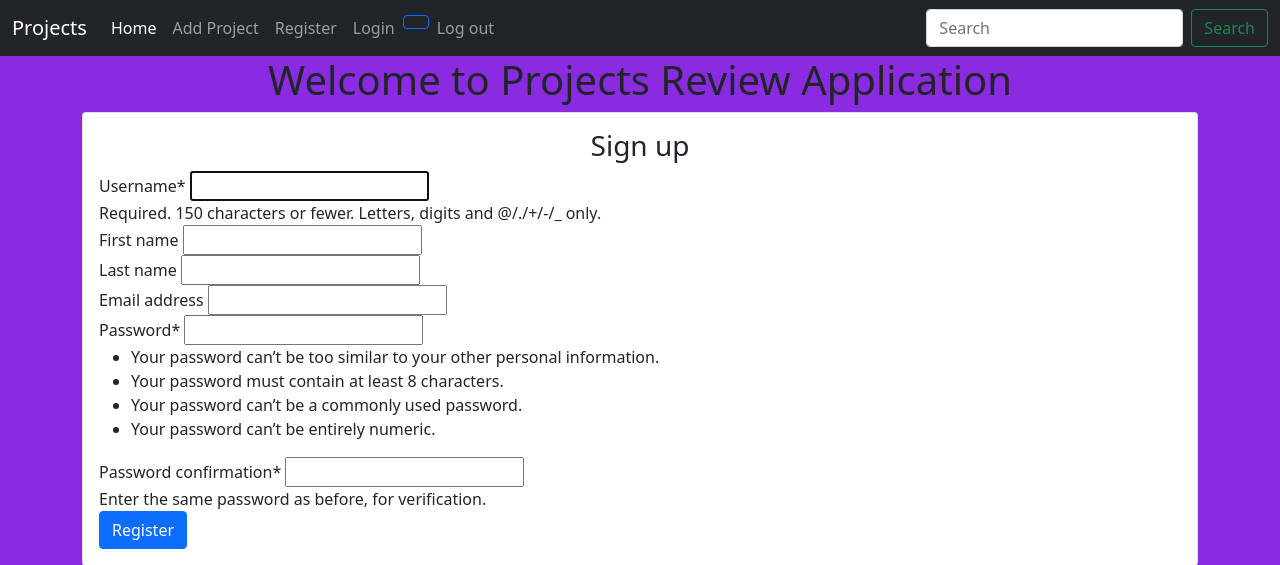
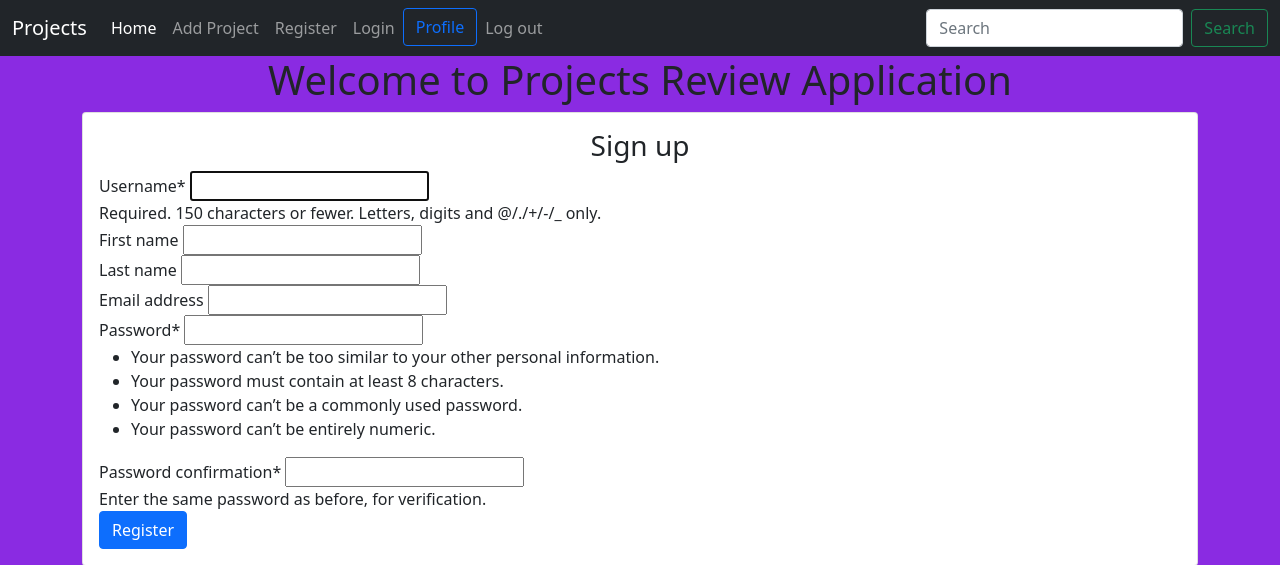
Before and after one commit to stephenndele/projects-app, a Django app: page /accounts/register/ in a window 1280 px wide. Shown: the top 565 px of the page. Run offline with Django 3.2, Linux system fonts and the light colour scheme; some libraries are stand-ins or nearby versions; some web fonts are replaced.

Commit message:
add profile in navbar

```diff
--- a/main/templates/main/base.html
+++ b/main/templates/main/base.html
@@ -43,7 +43,7 @@
           <a class="nav-link" href="{% url 'accounts:login' %}">Login</a>
         </li>
         <li class="nav-item">
-          <a class="btn btn-outline-primary" href="/user">{{user.username|title}}</a>
+          <a class="btn btn-outline-primary" href="/user">{{user.username|title}} Profile</a>
         </li>
         <li class="nav-item">
           <a class="nav-link" href="{% url 'accounts:logout' %}">Log out </a>
@@ -53,7 +53,7 @@
         {% if user.is_authenticated %}
         <li class="nav-item dropdown">
           <a class="nav-link dropdown-toggle" href="#" id="navbarDropdown" role="button" data-bs-toggle="dropdown"  aria-expanded="false">
-           {{user.username}}
+           <!-- {{user.username}} -->
           </a>
           <ul class="dropdown-menu" aria-labelledby="navbarDropdown">
 
```
